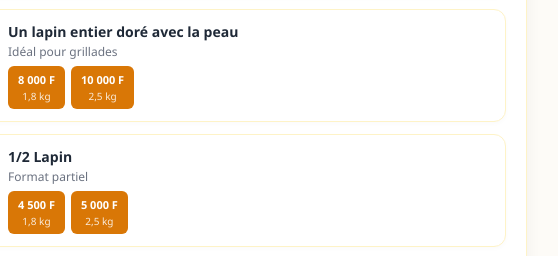
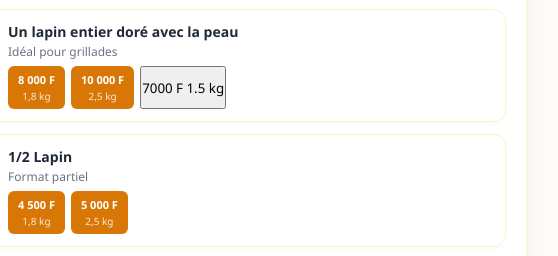
Before and after one commit to elkama000-cloud/Paylap-app, a plain HTML site: page index.html in a window 1280 px wide. Shown: the part 638-894 px from the top of the page, 438-996 px from the left. Drawn offline with Linux system fonts and the light colour scheme.

Commit message:
Update index.html

```diff
--- a/index.html
+++ b/index.html
@@ -97,6 +97,7 @@
                 <div class="price-options">
                     <button class="btn-price" onclick="ajouterPanier('Un lapin doré 1,8kg (8000F)', 8000)">8 000 F <span class="weight">1,8 kg</span></button>
                     <button class="btn-price" onclick="ajouterPanier('Un lapin doré 2,5kg (10000F)', 10000)">10 000 F <span class="weight">2,5 kg</span></button>
+                    <button class="btn-Price" onclick="ajouterpanier('un lapin 1,5kg (7000F),7000)">7000 F <span class="weight">1.5 kg</span></button>
                 </div>
             </div>
         </div>
```
